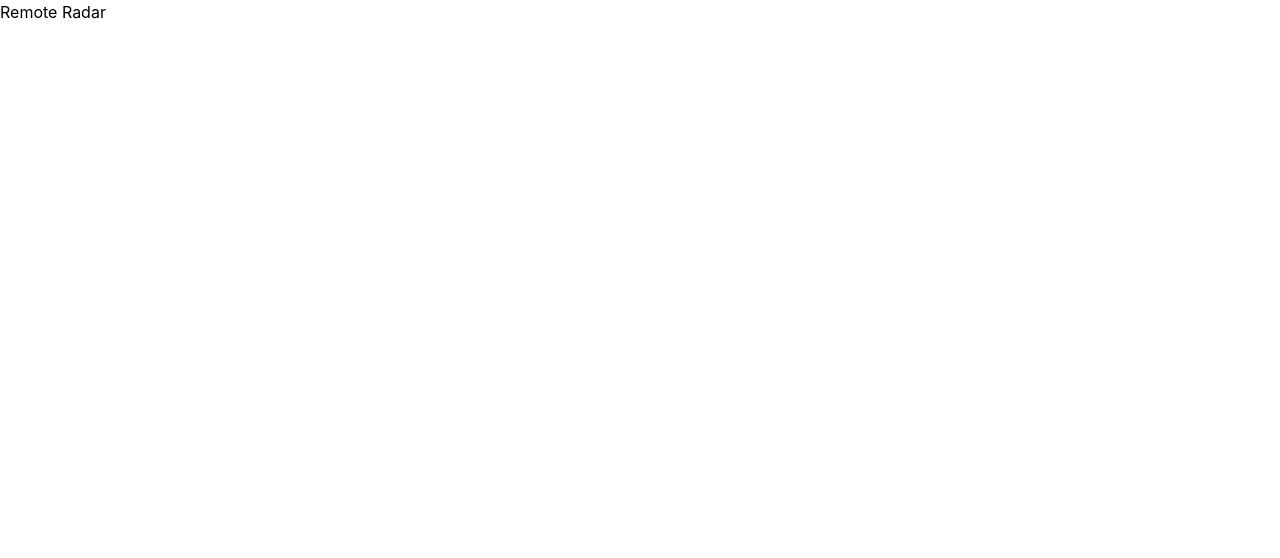
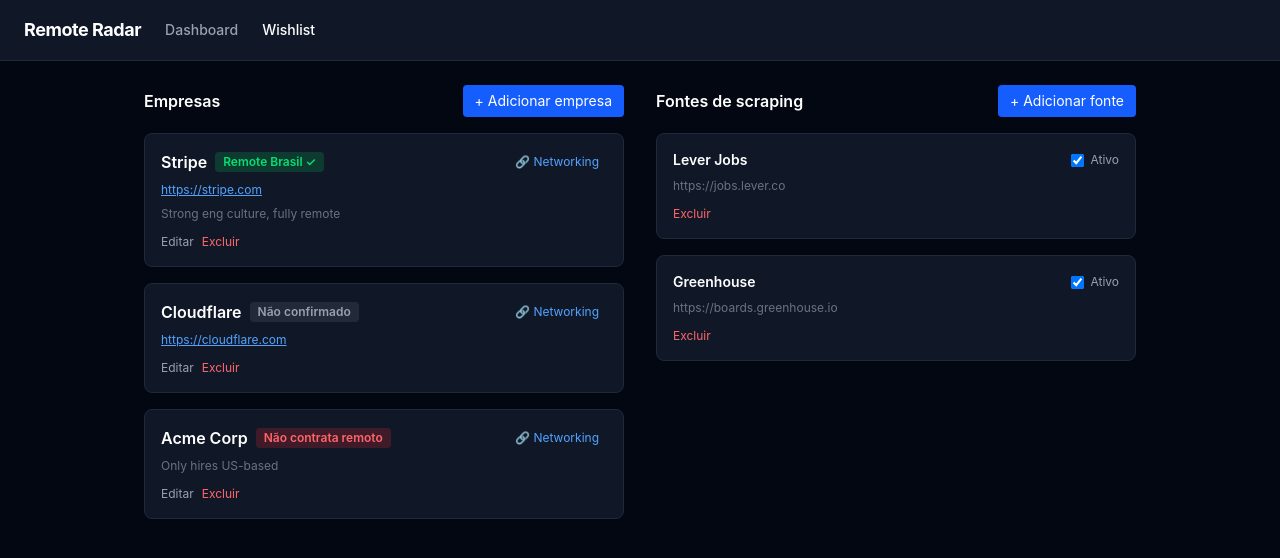
Before and after one commit to marcelotust/remote-radar, a React (Vite) app: page /wishlist in a window 1280 px wide. Shown: the top 558 px of the page. Built offline with nearby package versions, Linux system fonts and the light colour scheme.

Commit message:
feat: add DashboardPage and wire App with providers and routes (TDD)

```diff
--- a/eslint.config.js
+++ b/eslint.config.js
@@ -24,7 +24,14 @@
       'react-refresh/only-export-components': ['warn', { allowConstantExport: true }],
       'react/no-multi-comp': 'error',
       'max-lines': ['error', { max: 250, skipBlankLines: true, skipComments: true }],
+      'react-hooks/set-state-in-effect': 'off',
     },
     settings: { react: { version: '19' } },
   },
+  {
+    files: ['**/*.spec.{ts,tsx}'],
+    rules: {
+      'react/no-multi-comp': 'off',
+    },
+  },
 )
--- a/src/App.tsx
+++ b/src/App.tsx
@@ -1 +1,21 @@
-export const App = () => <div data-testid="app">Remote Radar</div>
+import { BrowserRouter, Routes, Route, Navigate } from 'react-router-dom'
+import { QueryClient, QueryClientProvider } from '@tanstack/react-query'
+import { UIProvider } from './contexts/UIContext'
+import { DashboardPage } from './pages/DashboardPage'
+import { WishlistPage } from './pages/WishlistPage'
+
+const queryClient = new QueryClient()
+
+export const App = () => (
+  <QueryClientProvider client={queryClient}>
+    <UIProvider>
+      <BrowserRouter>
+        <Routes>
+          <Route path="/" element={<DashboardPage />} />
+          <Route path="/wishlist" element={<WishlistPage />} />
+          <Route path="*" element={<Navigate to="/" replace />} />
+        </Routes>
+      </BrowserRouter>
+    </UIProvider>
+  </QueryClientProvider>
+)
--- /dev/null
+++ b/src/pages/DashboardPage.tsx
@@ -0,0 +1,41 @@
+import { useMemo } from 'react'
+import { NavBar } from '../components/NavBar/NavBar'
+import { FilterBar } from '../components/FilterBar/FilterBar'
+import { JobCard } from '../components/JobCard/JobCard'
+import { useJobs } from '../hooks/useJobs'
+import { useUIContext } from '../contexts/UIContext'
+import type { Job } from '../types'
+
+const applyFilters = (
+  jobs: Job[],
+  filters: { status: string; relevance: string; wishlistOnly: boolean }
+): Job[] =>
+  jobs.filter((job) => {
+    if (filters.status !== 'all' && job.status !== filters.status) return false
+    if (filters.relevance !== 'all' && job.relevance_level !== filters.relevance) return false
+    if (filters.wishlistOnly && !job.is_wishlist_company) return false
+    return true
+  })
+
+export const DashboardPage = () => {
+  const { data: jobs = [], isLoading } = useJobs()
+  const { filters } = useUIContext()
+
+  const filteredJobs = useMemo(() => applyFilters(jobs, filters), [jobs, filters])
+
+  return (
+    <div className="min-h-screen bg-gray-950 text-white">
+      <NavBar />
+      <FilterBar />
+      <main className="max-w-3xl mx-auto px-4 py-6 flex flex-col gap-4">
+        {isLoading && <p className="text-gray-500 text-sm">Carregando vagas...</p>}
+        {!isLoading && filteredJobs.length === 0 && (
+          <p className="text-gray-500 text-sm">Nenhuma vaga encontrada.</p>
+        )}
+        {filteredJobs.map((job) => (
+          <JobCard key={job.id} job={job} />
+        ))}
+      </main>
+    </div>
+  )
+}
--- /dev/null
+++ b/src/pages/WishlistPage.tsx
@@ -0,0 +1,56 @@
+import { NavBar } from '../components/NavBar/NavBar'
+import { CompanyCard } from '../components/CompanyCard/CompanyCard'
+import { SourceCard } from '../components/SourceCard/SourceCard'
+import { AddCompanyModal } from '../components/AddCompanyModal/AddCompanyModal'
+import { AddSourceModal } from '../components/AddSourceModal/AddSourceModal'
+import { useCompanies } from '../hooks/useCompanies'
+import { useSources } from '../hooks/useSources'
+import { useUIContext } from '../contexts/UIContext'
+
+export const WishlistPage = () => {
+  const { data: companies = [] } = useCompanies()
+  const { data: sources = [] } = useSources()
+  const { setCompanyModalOpen, setSourceModalOpen } = useUIContext()
+
+  return (
+    <div className="min-h-screen bg-gray-950 text-white">
+      <NavBar />
+      <main className="max-w-5xl mx-auto px-4 py-6 grid grid-cols-1 lg:grid-cols-2 gap-8">
+        <section className="flex flex-col gap-4">
+          <div className="flex items-center justify-between">
+            <h2 className="text-white font-semibold text-base">Empresas</h2>
+            <button
+              onClick={() => setCompanyModalOpen(true)}
+              aria-label="Adicionar empresa"
+              className="px-3 py-1.5 text-sm bg-blue-600 text-white rounded hover:bg-blue-500 transition-colors"
+            >
+              + Adicionar empresa
+            </button>
+          </div>
+          {companies.map((company) => (
+            <CompanyCard key={company.id} company={company} />
+          ))}
+        </section>
+
+        <section className="flex flex-col gap-4">
+          <div className="flex items-center justify-between">
+            <h2 className="text-white font-semibold text-base">Fontes de scraping</h2>
+            <button
+              onClick={() => setSourceModalOpen(true)}
+              aria-label="Adicionar fonte"
+              className="px-3 py-1.5 text-sm bg-blue-600 text-white rounded hover:bg-blue-500 transition-colors"
+            >
+              + Adicionar fonte
+            </button>
+          </div>
+          {sources.map((source) => (
+            <SourceCard key={source.id} source={source} />
+          ))}
+        </section>
+      </main>
+
+      <AddCompanyModal />
+      <AddSourceModal />
+    </div>
+  )
+}
```
Also changed, not shown: 2 other files (tests, documents, lock files or other folders).
